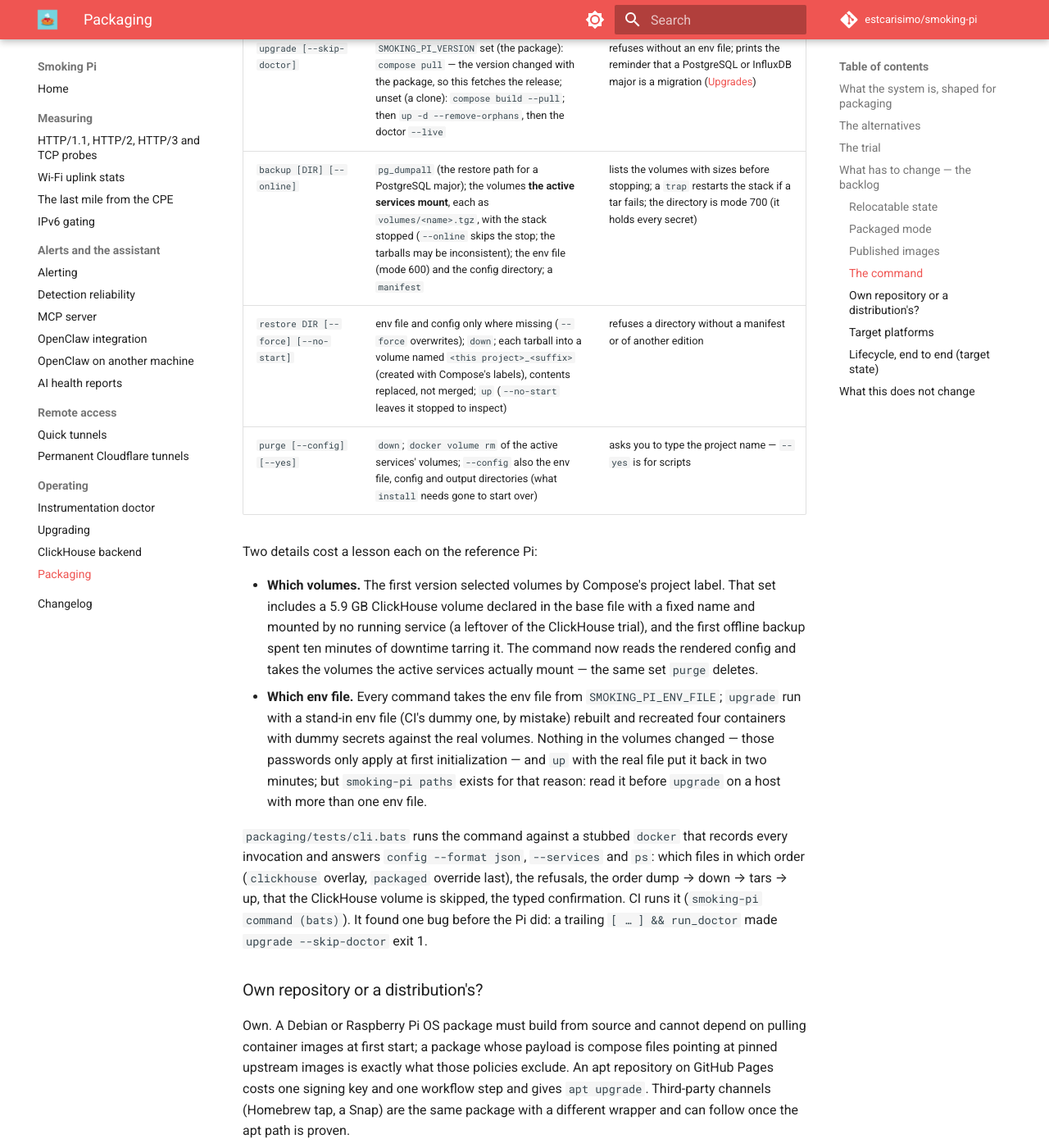
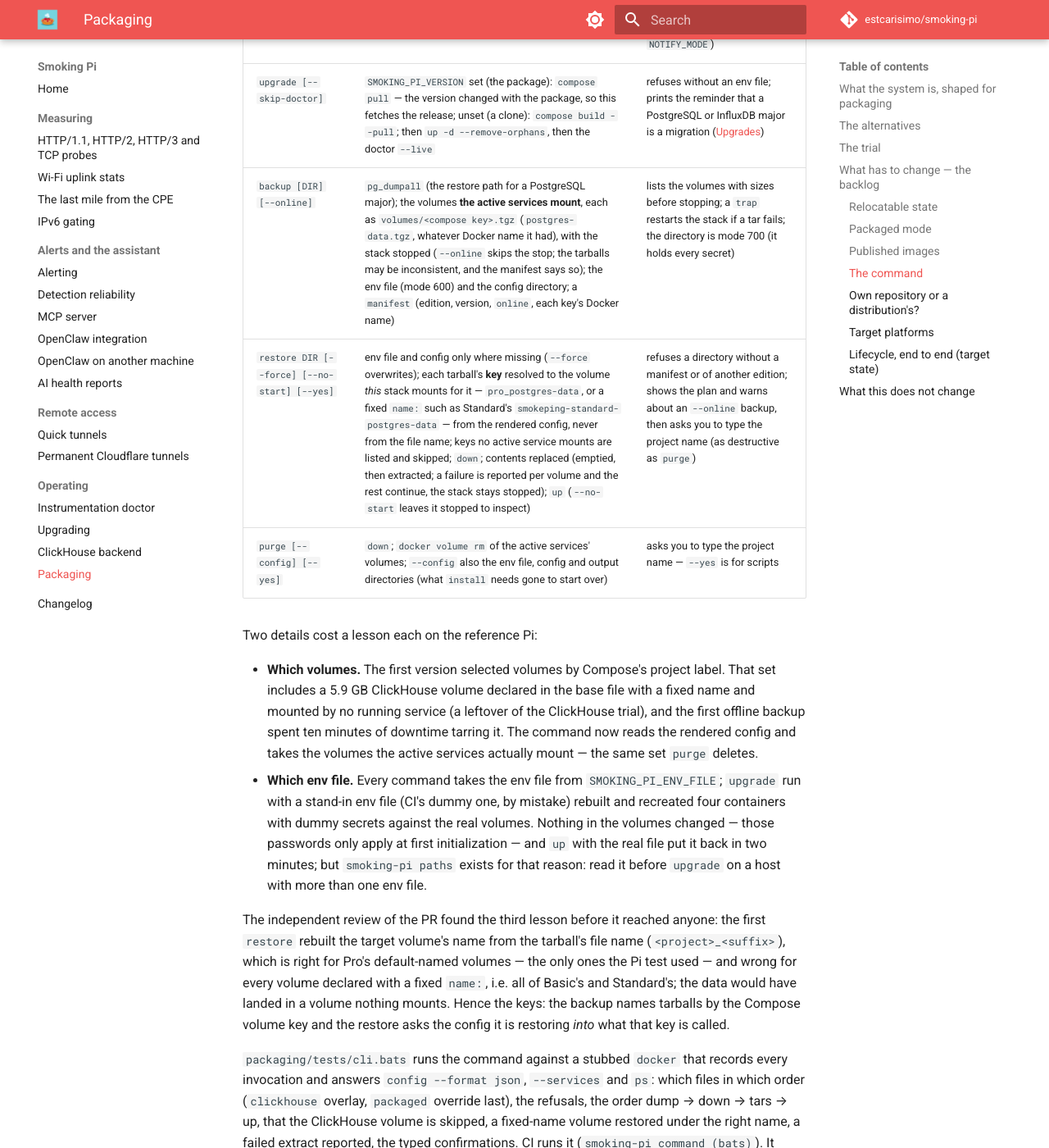
Before and after one commit to estcarisimo/smoking-pi, an MkDocs documentation site: the page built from docs/packaging.md, in a window 1280 px wide and 1400 px high, scrolled down 10550 px. Shown: the whole window at 82% size. Built offline with MkDocs 1.6.1 and Material for MkDocs 9.7.7, drawn with Linux system fonts in a browser that asks for light colours; comment, search, counter and statistics services are not loaded; some of the changed text lies outside the part shown.

Commit message:
fix: what the review of #85 found — restore resolves volumes by Compose key, not by string surgery on the file name; restore asks first; failures reported per volume
The blocker: `${proj}_${v#*_}` named the target volume from the tarball's
file name, right for Pro's default-named volumes (the only ones the Pi
test used) and wrong for every fixed `name:` -- all of Basic's and
Standard's -- where the data would have landed in a volume nothing
mounts. Now backup files tarballs by the Compose volume key and records
each key's Docker name in the manifest; restore asks the config it
restores INTO what each key is called, lists the plan, skips keys no
active service mounts, warns about an --online backup, and requires the
project name typed (as destructive as purge). Empty and extract are two
runs reported apart; a failure moves on and leaves the stack stopped
with the list. purge reports a failed volume rm and still does its
--config cleanup. Also: installed_version() helper, a note when
--profiles is given for a non-pro edition, no empty prompt line.

bats: the stub now has a fixed-name volume mounted by an active service
and writes tarballs where the command's own /to bind says; tests for the
fixed-name mapping, the skipped key, the confirmation, the online
warning, a failed extract, a failed volume rm. 22 tests.

Re-verified on the Pi: --online backup (keyed tarballs, manifest),
restore --yes --no-start into a scratch project (8 volumes, contents
present), purge of that project only.

Co-Authored-By: Claude Opus 5 <noreply@anthropic.com>

```diff
--- a/docs/packaging.md
+++ b/docs/packaging.md
@@ -331,8 +331,8 @@ and the guards.
 | --- | --- | --- |
 | `install [--edition] [--database] [--profiles mcp,alerts,ai] [--yes]` | whiptail menus or flags; `setup.sh` (secrets, backend profile); the optional profiles appended to `COMPOSE_PROFILES` in the env file and started; passwords printed | refuses over an existing env file (`setup.sh` would rotate the secrets the volumes hold); validates edition, backend and profile names before touching anything; says which profiles need a key (`ai`: `ANTHROPIC_API_KEY`, `alerts`: `NOTIFY_MODE`) |
 | `upgrade [--skip-doctor]` | `SMOKING_PI_VERSION` set (the package): `compose pull` — the version changed with the package, so this fetches the release; unset (a clone): `compose build --pull`; then `up -d --remove-orphans`, then the doctor `--live` | refuses without an env file; prints the reminder that a PostgreSQL or InfluxDB major is a migration ([Upgrades](upgrades.md)) |
-| `backup [DIR] [--online]` | `pg_dumpall` (the restore path for a PostgreSQL major); the volumes **the active services mount**, each as `volumes/<name>.tgz`, with the stack stopped (`--online` skips the stop; the tarballs may be inconsistent); the env file (mode 600) and the config directory; a `manifest` | lists the volumes with sizes before stopping; a `trap` restarts the stack if a tar fails; the directory is mode 700 (it holds every secret) |
-| `restore DIR [--force] [--no-start]` | env file and config only where missing (`--force` overwrites); `down`; each tarball into a volume named `<this project>_<suffix>` (created with Compose's labels), contents replaced, not merged; `up` (`--no-start` leaves it stopped to inspect) | refuses a directory without a manifest or of another edition |
+| `backup [DIR] [--online]` | `pg_dumpall` (the restore path for a PostgreSQL major); the volumes **the active services mount**, each as `volumes/<compose key>.tgz` (`postgres-data.tgz`, whatever Docker name it had), with the stack stopped (`--online` skips the stop; the tarballs may be inconsistent, and the manifest says so); the env file (mode 600) and the config directory; a `manifest` (edition, version, `online`, each key's Docker name) | lists the volumes with sizes before stopping; a `trap` restarts the stack if a tar fails; the directory is mode 700 (it holds every secret) |
+| `restore DIR [--force] [--no-start] [--yes]` | env file and config only where missing (`--force` overwrites); each tarball's **key** resolved to the volume *this* stack mounts for it — `pro_postgres-data`, or a fixed `name:` such as Standard's `smokeping-standard-postgres-data` — from the rendered config, never from the file name; keys no active service mounts are listed and skipped; `down`; contents replaced (emptied, then extracted; a failure is reported per volume and the rest continue, the stack stays stopped); `up` (`--no-start` leaves it stopped to inspect) | refuses a directory without a manifest or of another edition; shows the plan and warns about an `--online` backup, then asks you to type the project name (as destructive as `purge`) |
 | `purge [--config] [--yes]` | `down`; `docker volume rm` of the active services' volumes; `--config` also the env file, config and output directories (what `install` needs gone to start over) | asks you to type the project name — `--yes` is for scripts |
 
 Two details cost a lesson each on the reference Pi:
@@ -352,13 +352,23 @@ Two details cost a lesson each on the reference Pi:
   file put it back in two minutes; but `smoking-pi paths` exists for that
   reason: read it before `upgrade` on a host with more than one env file.
 
+The independent review of the PR found the third lesson before it
+reached anyone: the first `restore` rebuilt the target volume's name from
+the tarball's file name (`<project>_<suffix>`), which is right for Pro's
+default-named volumes — the only ones the Pi test used — and wrong for
+every volume declared with a fixed `name:`, i.e. all of Basic's and
+Standard's; the data would have landed in a volume nothing mounts. Hence
+the keys: the backup names tarballs by the Compose volume key and the
+restore asks the config it is restoring *into* what that key is called.
+
 `packaging/tests/cli.bats` runs the command against a stubbed `docker`
 that records every invocation and answers `config --format json`,
 `--services` and `ps`: which files in which order (`clickhouse` overlay,
 `packaged` override last), the refusals, the order dump → down → tars → up,
-that the ClickHouse volume is skipped, the typed confirmation. CI runs it
-(`smoking-pi command (bats)`). It found one bug before the Pi did: a
-trailing `[ … ] && run_doctor` made `upgrade --skip-doctor` exit 1.
+that the ClickHouse volume is skipped, a fixed-name volume restored
+under the right name, a failed extract reported, the typed confirmations.
+CI runs it (`smoking-pi command (bats)`). It found one bug before the Pi
+did: a trailing `[ … ] && run_doctor` made `upgrade --skip-doctor` exit 1.
 
 ### Own repository or a distribution's?
 
```
Also changed, not shown: other parts of docs/packaging.md (+1 -1 lines), CHANGELOG.md (+7 -5 lines), 2 other files.
